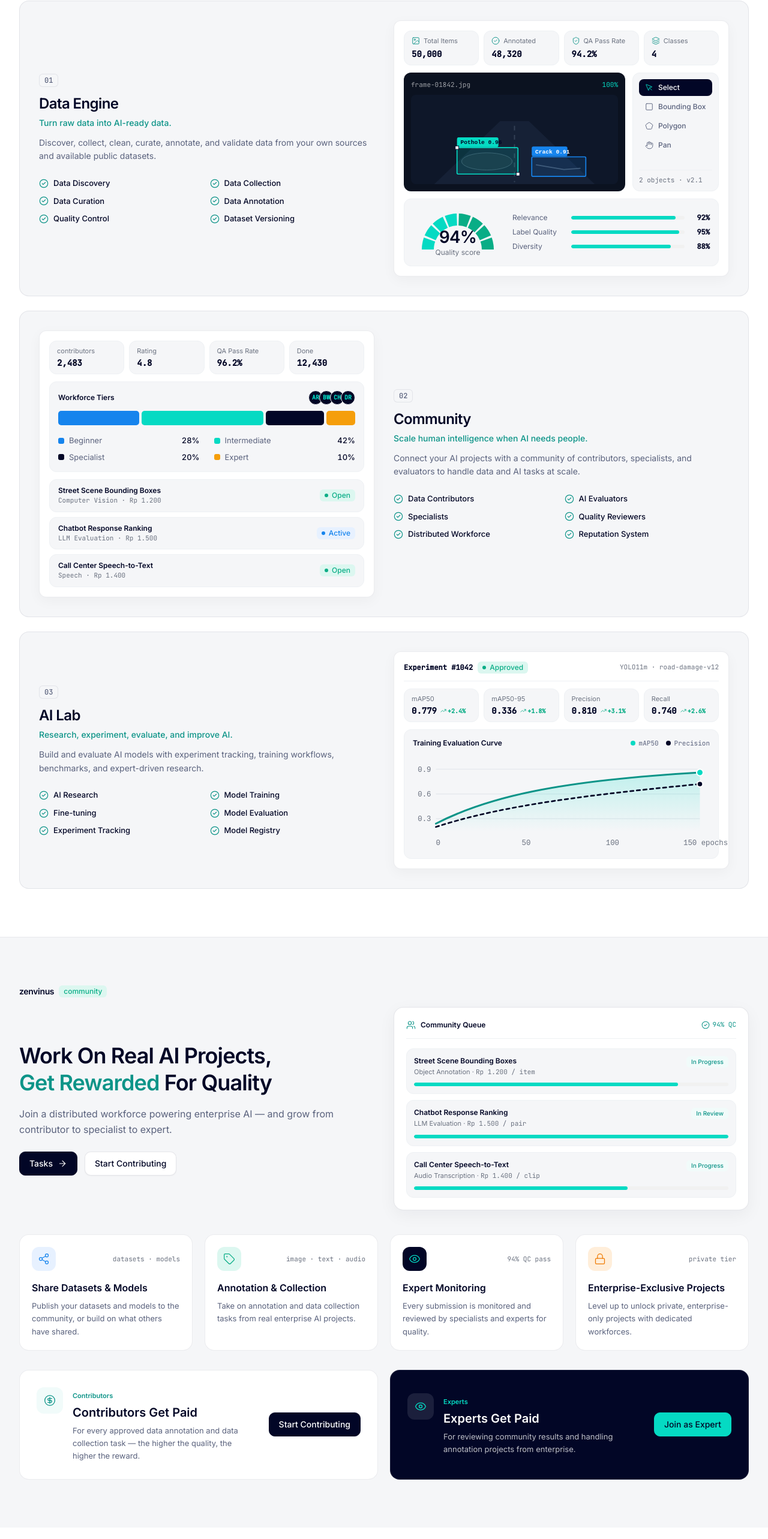
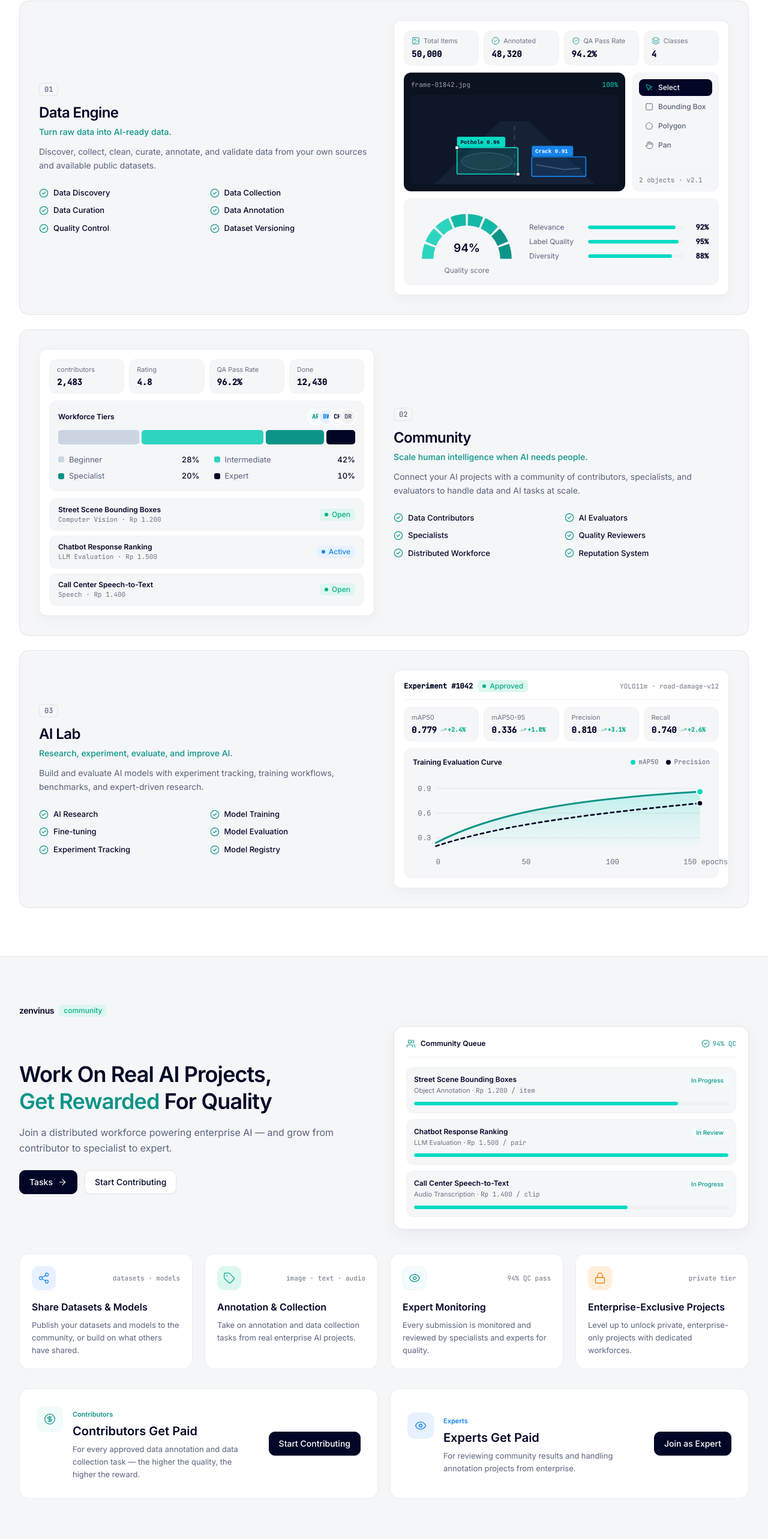
Before and after one commit to adityafakhrii/zenvinus-ui, a Next.js app: page / in a window 1280 px wide. Shown: the part 2641-5207 px from the top of the page at 60% size. Built offline with nearby package versions, Linux system fonts and the light colour scheme.

Commit message:
fix(ui): refine semicircle gauge spacing, workforce avatar palette, and balanced expert CTA card

```diff
--- a/src/components/ui/charts/semi-circle-gauge.tsx
+++ b/src/components/ui/charts/semi-circle-gauge.tsx
@@ -38,8 +38,10 @@ function describeArcSegment(
   ].join(' ');
 }
 
+const TEAL_STEPS = ['#2DD4BF', '#14B8A6', '#0D9488'] as const;
+
 /**
- * Segmented semi-circular SVG gauge matching the reference Health/Quality widget with Zenvinus Teal ramp.
+ * Segmented semi-circular SVG gauge with spacious proportional center figure and cohesive Zenvinus Teal tone ramp.
  */
 export function CustomSemiCircleGauge({
   value,
@@ -50,22 +52,22 @@ export function CustomSemiCircleGauge({
   const clamped = Math.max(0, Math.min(100, Math.round(value)));
   const filledCount = Math.round((clamped / 100) * segments);
   const cx = 120;
-  const cy = 112;
-  const rOuter = 96;
-  const rInner = 64;
-  const gapDeg = 3.5;
+  const cy = 114;
+  const rOuter = 102;
+  const rInner = 76;
+  const gapDeg = 3.2;
   const totalSweep = 180;
   const segSweep = (totalSweep - gapDeg * (segments - 1)) / segments;
 
   return (
-    <div className={cn('relative mx-auto flex w-full max-w-[240px] flex-col items-center', className)}>
-      <svg viewBox="0 0 240 132" className="h-auto w-full" role="img" aria-label={`${label}: ${clamped}%`}>
+    <div className={cn('mx-auto flex w-full max-w-[230px] flex-col items-center', className)}>
+      <svg viewBox="0 0 240 124" className="h-auto w-full overflow-visible" role="img" aria-label={`${label}: ${clamped}%`}>
         {Array.from({ length: segments }, (_, i) => {
           const startDeg = 180 + i * (segSweep + gapDeg);
           const endDeg = startDeg + segSweep;
           const isFilled = i < filledCount;
-          const progressRatio = i / Math.max(1, segments - 1);
-          const fill = isFilled ? (progressRatio < 0.5 ? '#05DAC3' : '#09AD86') : '#E6E9EE';
+          const stepIndex = Math.min(TEAL_STEPS.length - 1, Math.floor((i / Math.max(1, segments)) * TEAL_STEPS.length));
+          const fill = isFilled ? TEAL_STEPS[stepIndex] : '#E6E9EE';
 
           return (
             <path
@@ -76,13 +78,20 @@ export function CustomSemiCircleGauge({
             />
           );
         })}
+
+        <text
+          x={cx}
+          y={98}
+          textAnchor="middle"
+          fill="#020626"
+          fontSize="26"
+          fontWeight="600"
+          style={{ fontVariantNumeric: 'tabular-nums' }}
+        >
+          {clamped}%
+        </text>
       </svg>
-      <div className="pointer-events-none -mt-12 flex flex-col items-center text-center">
-        <span className="text-[28px] font-semibold leading-none tracking-tight text-ink tabular-nums">
-          {clamped}%
-        </span>
-        <span className="mt-1 text-xs text-ink-muted">{label}</span>
-      </div>
+      <span className="mt-1 text-center text-xs text-ink-muted leading-tight">{label}</span>
     </div>
   );
 }
--- a/src/components/visuals/zenvinus-scenes.tsx
+++ b/src/components/visuals/zenvinus-scenes.tsx
@@ -339,8 +339,8 @@ export function DataEnginePreviewScene() {
               stroke="#05DAC3"
               strokeWidth="1.75"
             />
-            <rect x="80" y="74" width="72" height="17" rx="3" fill="#05DAC3" />
-            <text x="86" y="86" fill="#020626" fontSize="10" fontWeight="600" fontFamily="monospace">
+            <rect x="80" y="73" width="84" height="18" rx="3" fill="#05DAC3" />
+            <text x="86" y="85.5" fill="#020626" fontSize="9.5" fontWeight="600" fontFamily="monospace">
               Pothole 0.96
             </text>
             <rect x="77" y="89" width="6" height="6" fill="#FFFFFF" stroke="#020626" strokeWidth="1" />
@@ -357,8 +357,8 @@ export function DataEnginePreviewScene() {
               stroke="#1684ED"
               strokeWidth="1.75"
             />
-            <rect x="210" y="90" width="62" height="17" rx="3" fill="#1684ED" />
-            <text x="216" y="102" fill="#FFFFFF" fontSize="10" fontWeight="600" fontFamily="monospace">
+            <rect x="210" y="89" width="72" height="18" rx="3" fill="#1684ED" />
+            <text x="216" y="101.5" fill="#FFFFFF" fontSize="9.5" fontWeight="600" fontFamily="monospace">
               Crack 0.91
             </text>
           </svg>
@@ -386,7 +386,7 @@ export function DataEnginePreviewScene() {
       </div>
 
       {/* Bottom Quality Gauge Row */}
-      <div className="mt-3 grid grid-cols-1 items-center gap-4 rounded-xl border border-line-subtle bg-canvas p-3.5 sm:grid-cols-[150px_minmax(0,1fr)]">
+      <div className="mt-3 grid grid-cols-1 items-center gap-4 rounded-xl border border-line-subtle bg-canvas p-4 sm:grid-cols-[176px_minmax(0,1fr)]">
         <div className="flex justify-center">
           <CustomSemiCircleGauge value={94} label={t('Quality score')} />
         </div>
@@ -420,10 +420,17 @@ export function CommunityEngineScene() {
   ] as const;
 
   const tiers = [
-    { id: 'beg', label: 'Beginner', percent: 28, color: '#1684ED' },
-    { id: 'int', label: 'Intermediate', percent: 42, color: '#05DAC3' },
-    { id: 'spc', label: 'Specialist', percent: 20, color: '#020626' },
-    { id: 'exp', label: 'Expert', percent: 10, color: '#F59E0B' },
+    { id: 'beg', label: 'Beginner', percent: 28, color: '#CBD5E1' },
+    { id: 'int', label: 'Intermediate', percent: 42, color: '#2DD4BF' },
+    { id: 'spc', label: 'Specialist', percent: 20, color: '#0D9488' },
+    { id: 'exp', label: 'Expert', percent: 10, color: '#020626' },
+  ] as const;
+
+  const avatars = [
+    { init: 'AR', cls: 'bg-tint-mint text-teal-ink' },
+    { init: 'BW', cls: 'bg-tone-blue-bg text-tone-blue-fg' },
+    { init: 'CH', cls: 'bg-surface text-ink border border-line' },
+    { init: 'DR', cls: 'bg-surface-muted text-ink-secondary' },
   ] as const;
 
   const tasks = [
@@ -446,11 +453,14 @@ export function CommunityEngineScene() {
       <div className="mt-3 rounded-xl border border-line-subtle bg-canvas p-3.5">
         <div className="mb-2.5 flex items-center justify-between text-xs">
           <span className="font-semibold text-ink">{t('Workforce')} Tiers</span>
-          <div className="flex -space-x-1.5">
-            {['AR', 'BW', 'CH', 'DR'].map((init) => (
+          <div className="flex items-center -space-x-1.5">
+            {avatars.map(({ init, cls }) => (
               <span
                 key={init}
-                className="inline-flex h-6 w-6 items-center justify-center rounded-full border border-surface bg-navy font-mono text-[10px] font-semibold text-teal"
+                className={cn(
+                  'inline-flex h-6 w-6 items-center justify-center rounded-full ring-2 ring-surface font-mono text-[10px] font-semibold',
+                  cls,
+                )}
               >
                 {init}
               </span>
--- a/src/features/home/components/community-area.tsx
+++ b/src/features/home/components/community-area.tsx
@@ -15,7 +15,7 @@ const ICONS = {
 const ICON_TONE = {
   blue: 'bg-tone-blue-bg text-tone-blue-fg',
   mint: 'bg-tone-mint-bg text-tone-mint-fg',
-  navy: 'bg-navy text-teal',
+  navy: 'bg-tint-cyan text-teal-ink border border-line-subtle',
   orange: 'bg-tone-orange-bg text-tone-orange-fg',
 } as const;
 
@@ -153,22 +153,22 @@ const CommunityArea = () => {
             </Button>
           </article>
 
-          <article className="flex flex-col justify-between gap-5 rounded-2xl border border-white/10 bg-navy p-6 text-white sm:flex-row sm:items-center sm:p-7">
+          <article className="flex flex-col justify-between gap-5 rounded-2xl border border-[rgba(8,13,53,0.08)] bg-surface p-6 text-ink sm:flex-row sm:items-center sm:p-7">
             <div className="flex items-start gap-4">
-              <span className="flex h-11 w-11 shrink-0 items-center justify-center rounded-xl bg-white/10 text-teal">
+              <span className="flex h-11 w-11 shrink-0 items-center justify-center rounded-xl bg-tone-blue-bg text-tone-blue-fg">
                 <Eye className="h-5 w-5" strokeWidth={1.6} />
               </span>
               <div>
-                <span className="text-[11px] font-semibold text-teal">
+                <span className="text-[11px] font-semibold text-tone-blue-fg">
                   {t('Experts')}
                 </span>
-                <h3 className="mt-1 mb-0 text-xl font-semibold text-white">{t('Experts Get Paid')}</h3>
-                <p className="mt-1.5 mb-0 text-[13px] leading-relaxed text-white/75">
+                <h3 className="mt-1 mb-0 text-xl font-semibold text-ink">{t('Experts Get Paid')}</h3>
+                <p className="mt-1.5 mb-0 text-[13px] leading-relaxed text-ink-secondary">
                   {t('For reviewing community results and handling annotation projects from enterprise.')}
                 </p>
               </div>
             </div>
-            <Button href="/contact" variant="teal" size="md" className="shrink-0">
+            <Button href="/contact" variant="primary" size="md" className="shrink-0">
               {t('Join as Expert')}
             </Button>
           </article>
```
